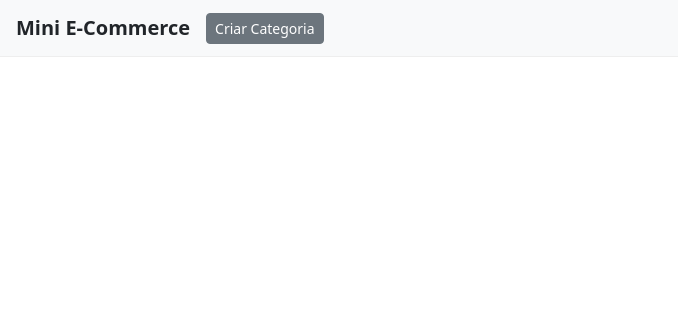
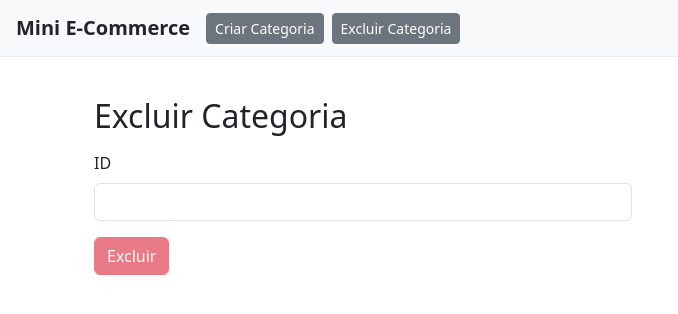
Before and after one commit to marcelojacint/desafio-mini-e-commerce, an Angular app: page /categories/delete in a window 1280 px wide. Before the commit this address led to /. Shown: the top 314 px of the page, without its empty margins (0-678 px from the left). Built offline with nearby package versions, Linux system fonts and the light colour scheme.

Commit message:
feat(category): create delete component and its view

```diff
--- /dev/null
+++ b/src/app/categories/category-delete/category-delete.css
@@ -0,0 +1 @@
+.container { max-width: 720; }
--- /dev/null
+++ b/src/app/categories/category-delete/category-delete.html
@@ -0,0 +1,15 @@
+<section class="container mt-4">
+  <h2 class="mb-3">Excluir Categoria</h2>
+  <form [formGroup]="form" (ngSubmit)="submit()" class="row g-3">
+    <div class="col-md-6">
+      <label class="form-label">ID</label>
+      <input type="number" class="form-control" formControlName="id" />
+    </div>
+    <div class="col-12">
+      <button class="btn btn-danger" type="submit" [disabled]="form.invalid">Excluir</button>
+    </div>
+  </form>
+  @if (message) {
+    <div class="alert alert-info mt-3">{{ message }}</div>
+  }
+</section>
--- /dev/null
+++ b/src/app/categories/category-delete/category-delete.ts
@@ -0,0 +1,33 @@
+import { Component, inject } from '@angular/core';
+import { ReactiveFormsModule, FormBuilder, Validators } from '@angular/forms';
+import { CategoryService } from '../../core/services/category.service';
+
+@Component({
+  selector: 'app-category-delete',
+  imports: [ReactiveFormsModule],
+  templateUrl: './category-delete.html',
+  styleUrl: './category-delete.css'
+})
+export class CategoryDelete {
+  private readonly fb = inject(FormBuilder);
+  private readonly service = inject(CategoryService);
+
+  form = this.fb.nonNullable.group({
+    id: [null as number | null, [Validators.required]]
+  });
+
+  message = '';
+
+  submit(): void {
+    if (this.form.invalid) return;
+    const id = Number(this.form.value.id!);
+    this.service.delete(id).subscribe({
+      next: () => {
+        this.message = 'Categoria excluída com sucesso.';
+      },
+      error: () => {
+        this.message = 'Erro ao excluir categoria.';
+      }
+    });
+  }
+}
--- a/src/app/core/services/category.service.ts
+++ b/src/app/core/services/category.service.ts
@@ -12,4 +12,8 @@ export class CategoryService {
   create(dto: { name: string; parentId?: number | null }): Observable<Category> {
     return this.http.post<Category>(this.baseUrl, dto);
   }
+
+  delete(id: number): Observable<void> {
+    return this.http.delete<void>(`${this.baseUrl}/${id}`);
+  }
 }
--- a/src/app/shared/header/header.html
+++ b/src/app/shared/header/header.html
@@ -4,6 +4,10 @@
     <ul class="navbar-nav me-auto">
       <li class="nav-item">
         <button class="btn btn-secondary btn-sm me-2" routerLink="/categories/new">Criar Categoria</button>
+      </li>
+      <li class="nav-item">
+        <button class="btn btn-secondary btn-sm me-2" routerLink="/categories/delete">Excluir Categoria</button>
+      </li>
     </ul>
   </nav>
 </header>
```
Also changed, not shown: src/app/app.routes.ts (+14 -4 lines), 1 other file (tests, documents, lock files or other folders).
